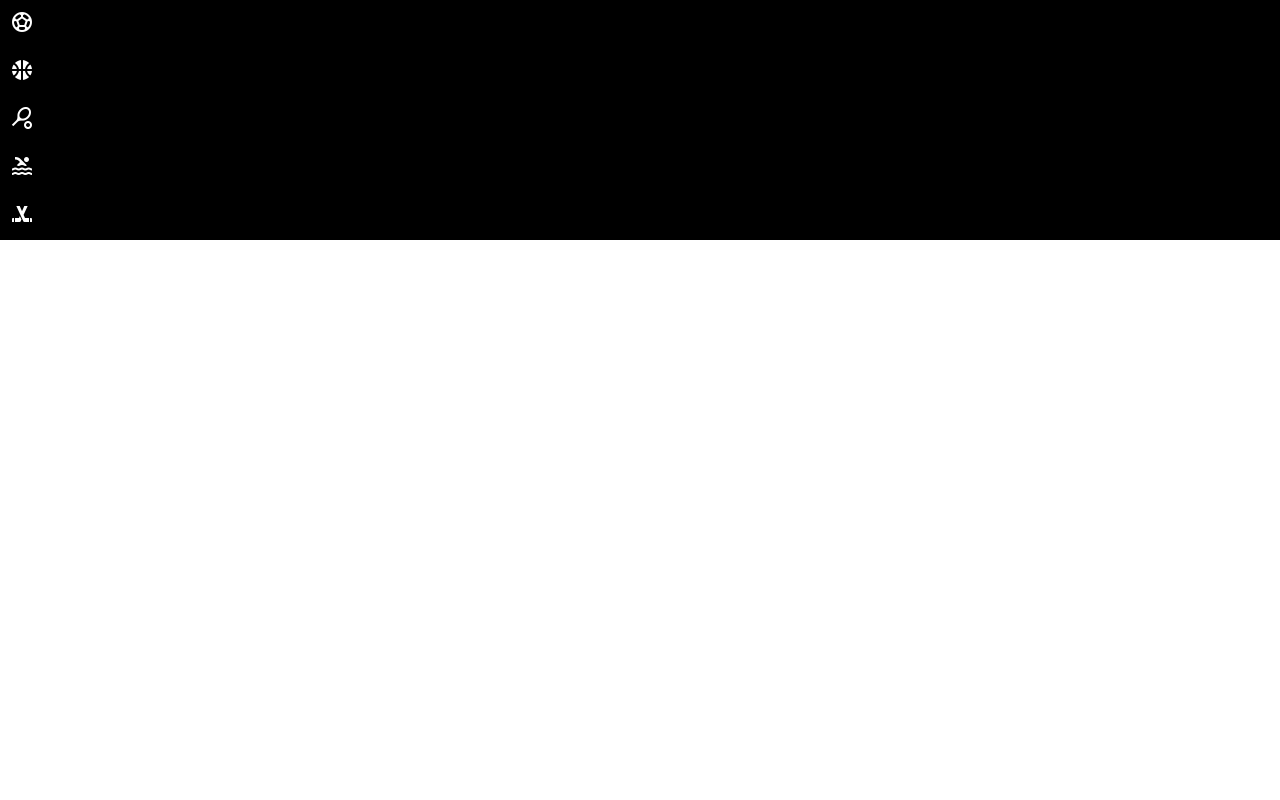
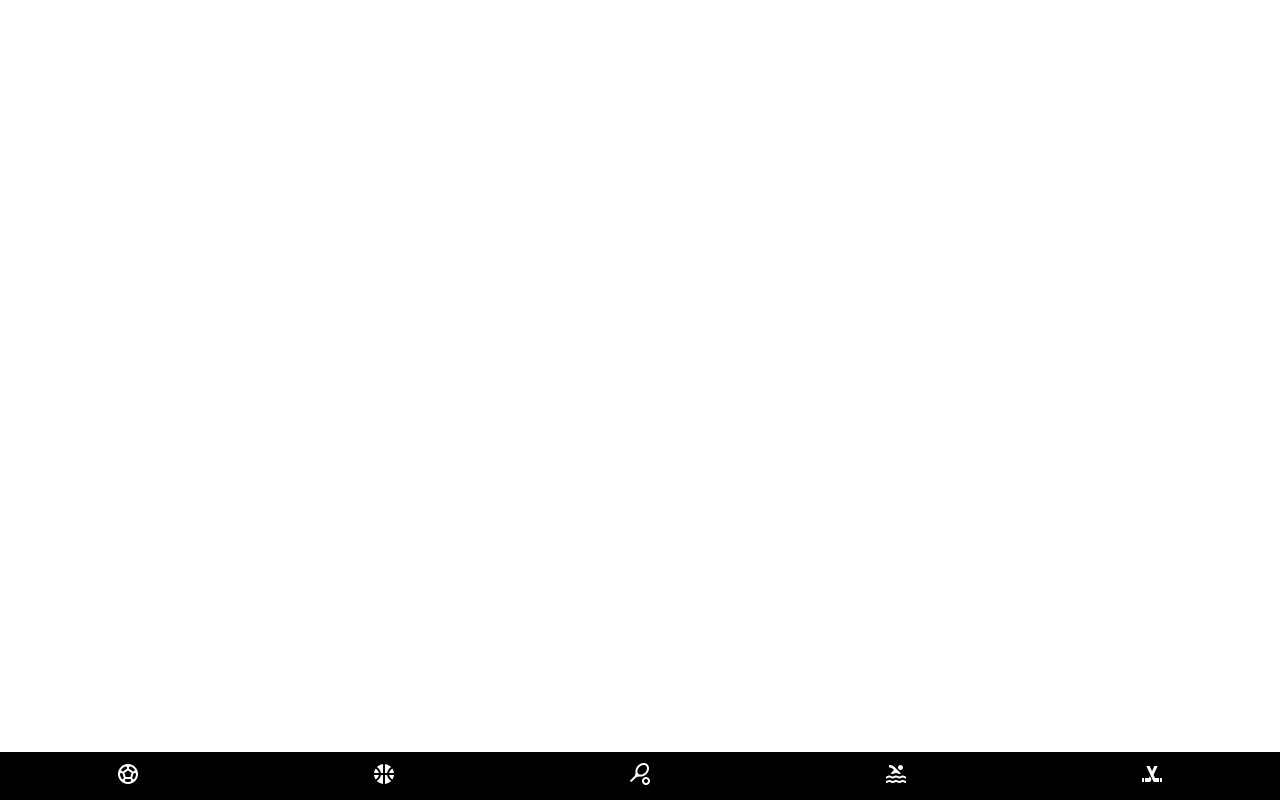
Before and after one commit to WildCodeSchool/2023-02-JS-Reims-project-3-origins-digital, a React (Vite) app in the folder frontend/: page / in a window 1280 px wide. Built offline with nearby package versions, Linux system fonts and the light colour scheme.

Commit message:
ignoring desktop styles for the moment

```diff
--- a/frontend/src/components/CategoryBar.css
+++ b/frontend/src/components/CategoryBar.css
@@ -18,18 +18,5 @@
 }
 
 /* Desktop styles */
-@media (min-width: 48.75em) {  /* 780px */
-  .category-bar {
-    flex-direction: column;
-    position: static;
-    height: calc(100vh / 1em - 3.75em);  /* 60px */
-    width: auto;
-    align-items: flex-start;
-  }
-
-  .category-button {
-    height: calc(20% / 1em);
-    width: 100%;
-    text-align: left;
-  }
+@media (min-width: 768px) {
 }
```
